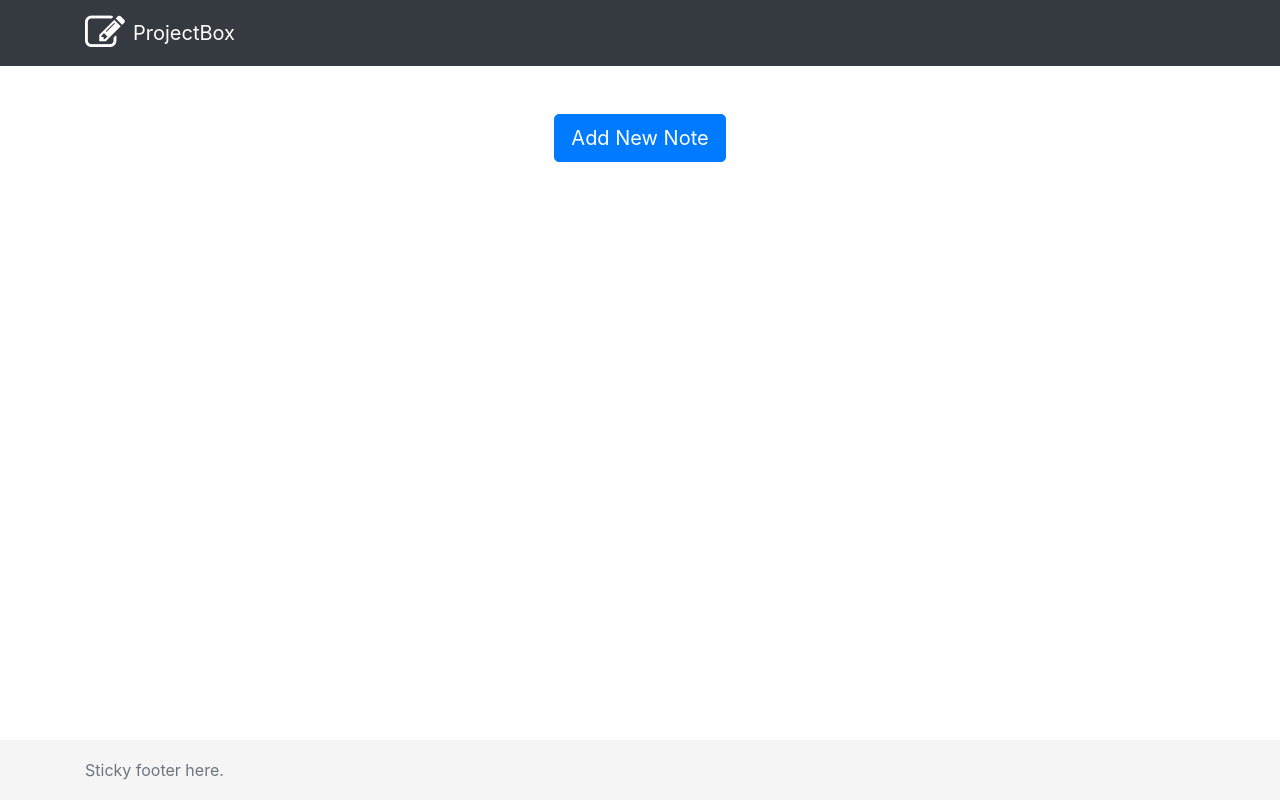
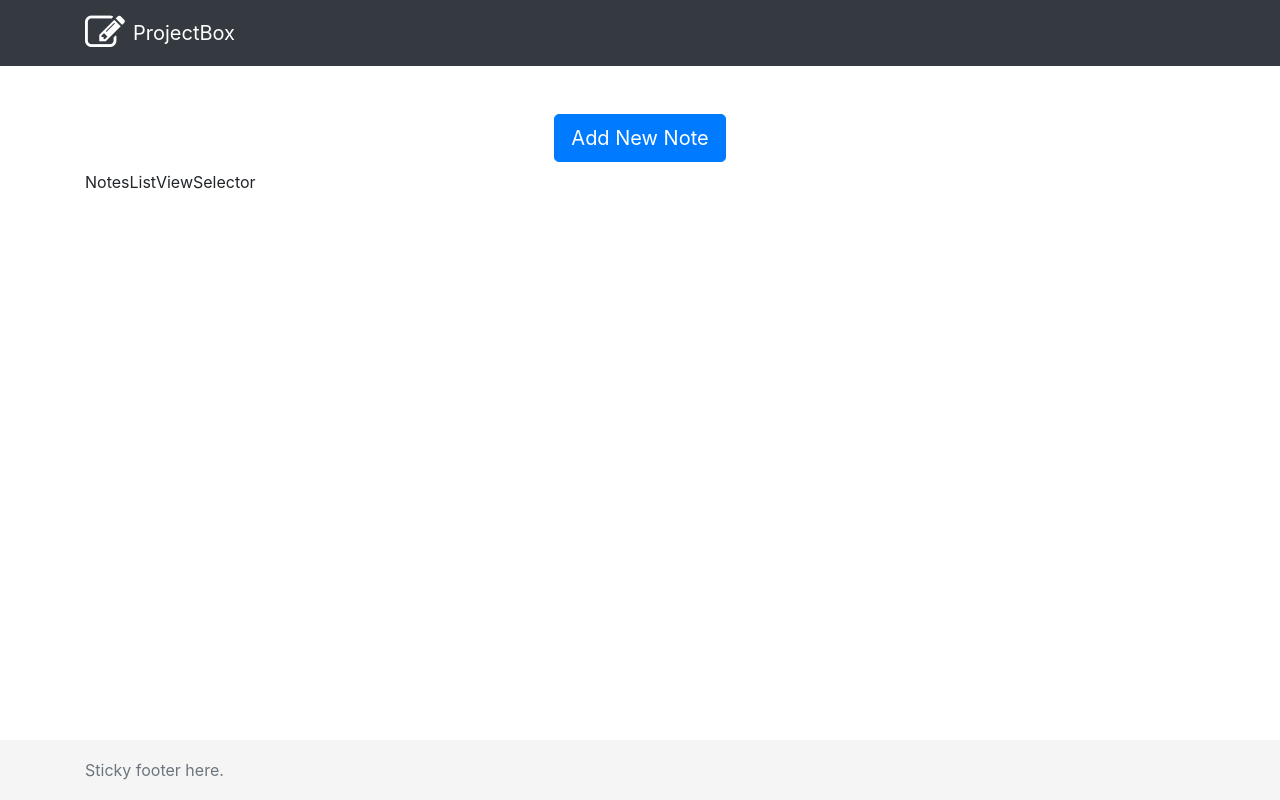
Before and after one commit to mediasittich/react-projects-list-app, a React (Create React App) app in the folder client/: page / in a window 1280 px wide. Built offline with nearby package versions, Linux system fonts and the light colour scheme.

Commit message:
add Notes List Selector

```diff
--- a/client/src/components/NoteManager/NoteManager.js
+++ b/client/src/components/NoteManager/NoteManager.js
@@ -1,14 +1,14 @@
 import React, { Component } from 'react';
 import './NoteManager.css';
 import AddNote from '../AddNote/AddNote';
+import NotesListViewSelector from '../NotesListViewSelector/NotesListViewSelector';
 
 class NoteManager extends Component {
     render() {
         return (
             <main className="container mt-5">
-                {/* Add new note */}
                 <AddNote />
-                {/* Notes View Selector */}
+                <NotesListViewSelector />
                 {/* Notes Card Deck */}
             </main>
         );
--- /dev/null
+++ b/client/src/components/NotesListViewSelector/NotesListViewSelector.js
@@ -0,0 +1,26 @@
+import React, { Component } from 'react';
+import './NotesListViewSelector.css';
+
+class NotesListViewSelector extends Component {
+    render() {
+        return (
+            <div>NotesListViewSelector</div>
+            // <div className="text-center mb-4">
+            //     <div className="form-check form-check-inline">
+            //         <input className="form-check-input" type="radio" name="inlineRadioOptions" id="inlineRadio1" value="option1" checked>
+            //         <label className="form-check-label" for="inlineRadio1">All</label>
+            //     </div>
+            //     <div className="form-check form-check-inline">
+            //         <input className="form-check-input" type="radio" name="inlineRadioOptions" id="inlineRadio2" value="option2">
+            //         <label className="form-check-label" for="inlineRadio2">Active</label>
+            //     </div>
+            //     <div className="form-check form-check-inline">
+            //         <input className="form-check-input" type="radio" name="inlineRadioOptions" id="inlineRadio3" value="option3">
+            //         <label className="form-check-label" for="inlineRadio3">Completed</label>
+            //     </div>
+            // </div>
+        );
+    }
+}
+
+export default NotesListViewSelector;
```
Also changed, not shown: client/src/components/NotesListViewSelector/NotesListViewSelector.css (added).
